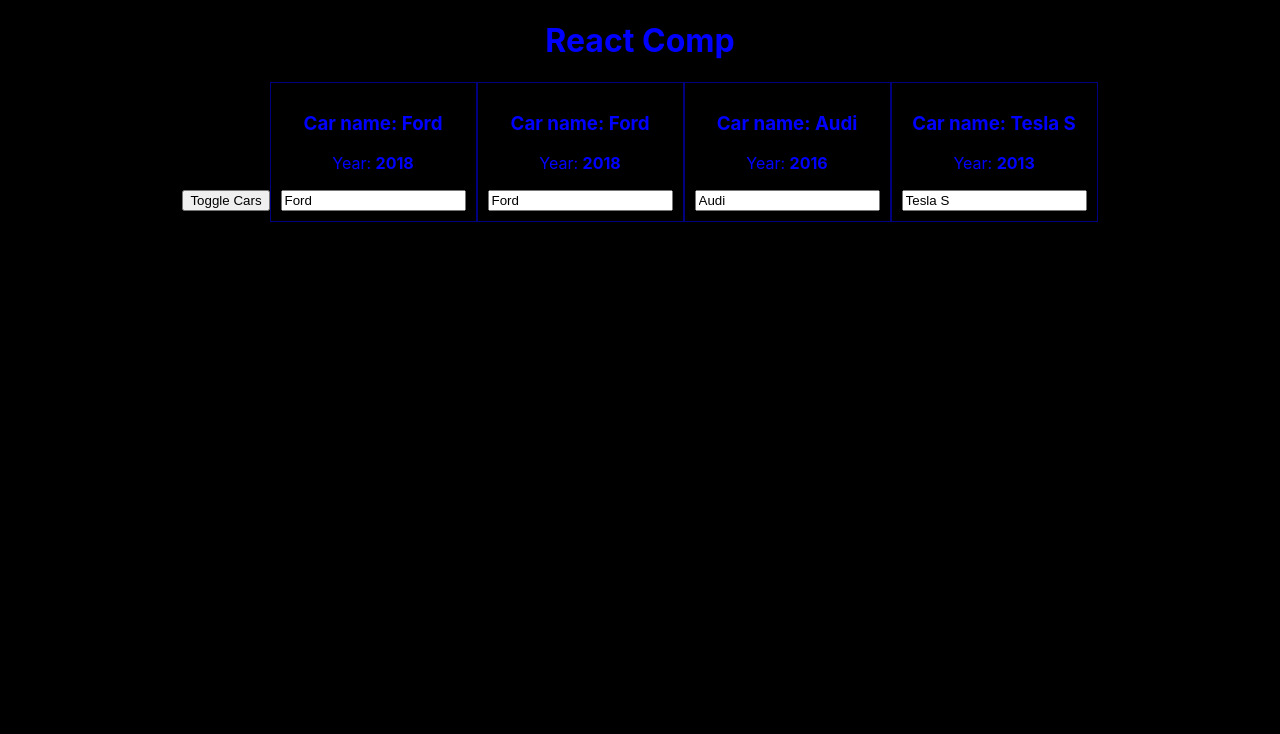
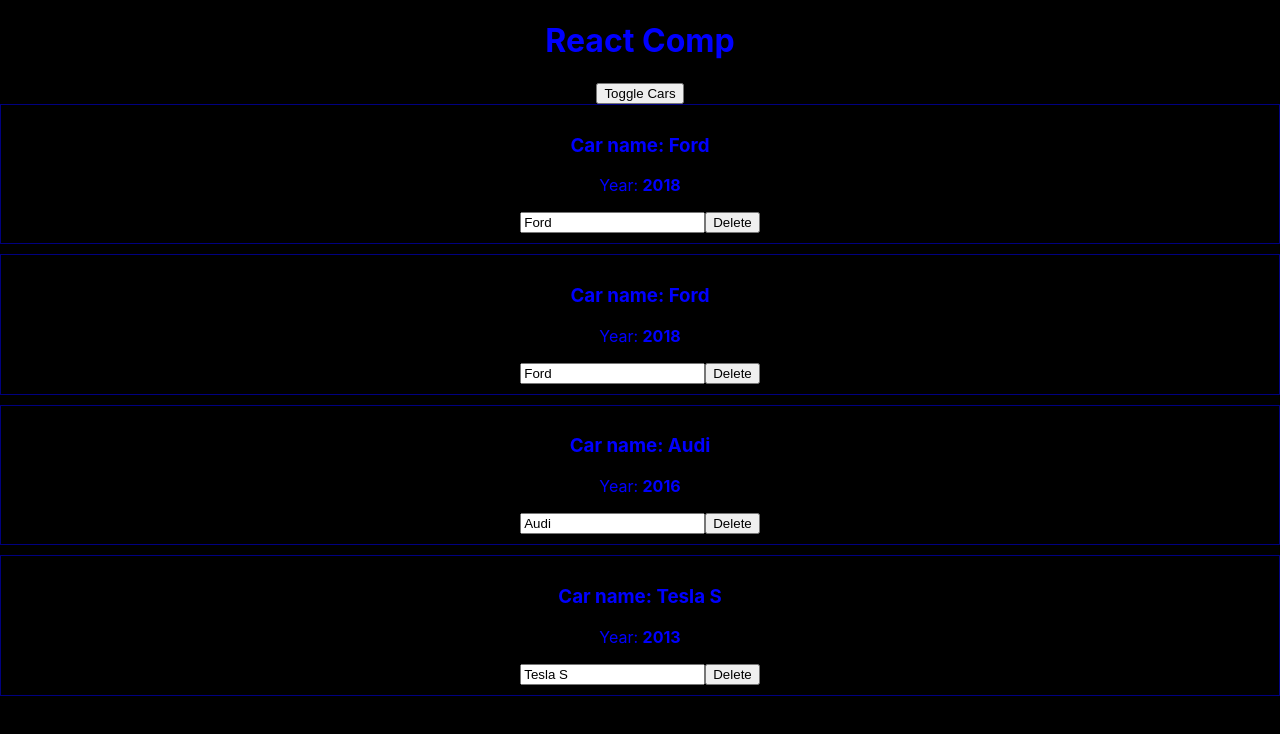
Before and after one commit to SergeevVasily/react-theory, a React (Create React App) app: page / in a window 1280 px wide. Both pictures are taken after a click on the button "Toggle Cars". Shown: the top 734 px of the page. Built offline with nearby package versions, Linux system fonts and the light colour scheme.

Commit message:
deleteHandler added

```diff
--- a/src/App.js
+++ b/src/App.js
@@ -28,6 +28,10 @@ class App extends Component {
           showCars: !this.state.showCars
         })
       }
+
+      deleteHandler(){
+        console.log("Delete")
+      }
       // changeTitleHandler = pageTitle =>{
       //     this.setState({pageTitle})
       // }*/
@@ -49,6 +53,7 @@ class App extends Component {
                         key={index}
                         name={car.name}
                         year={car.year}
+                        onDelete={this.deleteHandler}
                         onChangeName={ event => this.onChangeName(event.target.value, index)}
                     />
                 )
--- a/src/Car/Car.js
+++ b/src/Car/Car.js
@@ -5,12 +5,13 @@ export default props => (
     <div style={{
         border: '1px solid navy',
         marginBottom: '10px',
-        display: 'inline-block',
+        display: 'block',
         padding: '10px'
     }}>
         <h3>Car name: {props.name}</h3>
         <p>Year: <strong>{props.year}</strong></p>
         <input type="text" onChange={props.onChangeName} value={props.name}/>
+        <button onClick={props.onDelete}>Delete</button>
         {/*<button onClick={props.onChangeTitle}>Click</button>*/}
     </div>
 )
```
